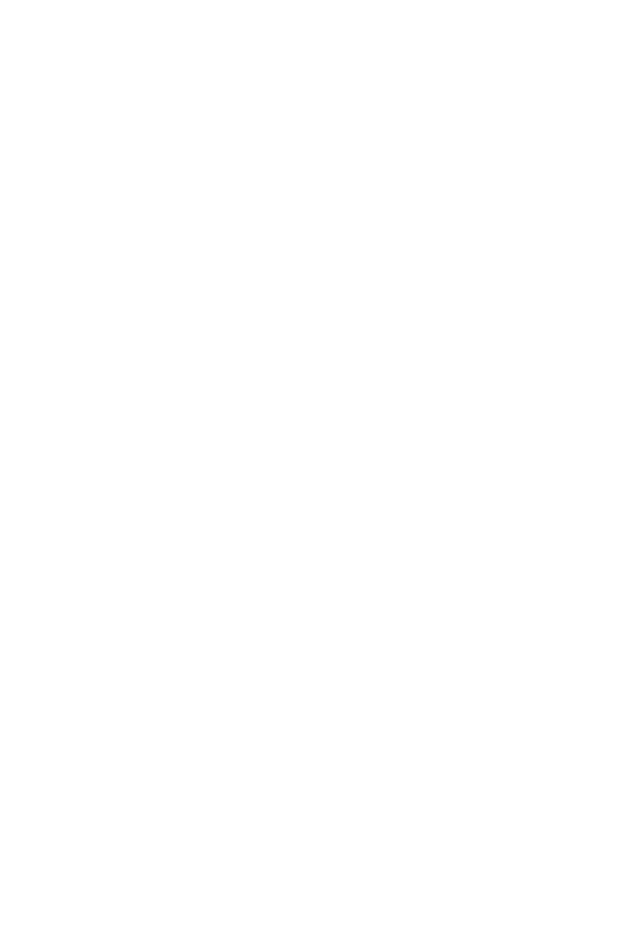
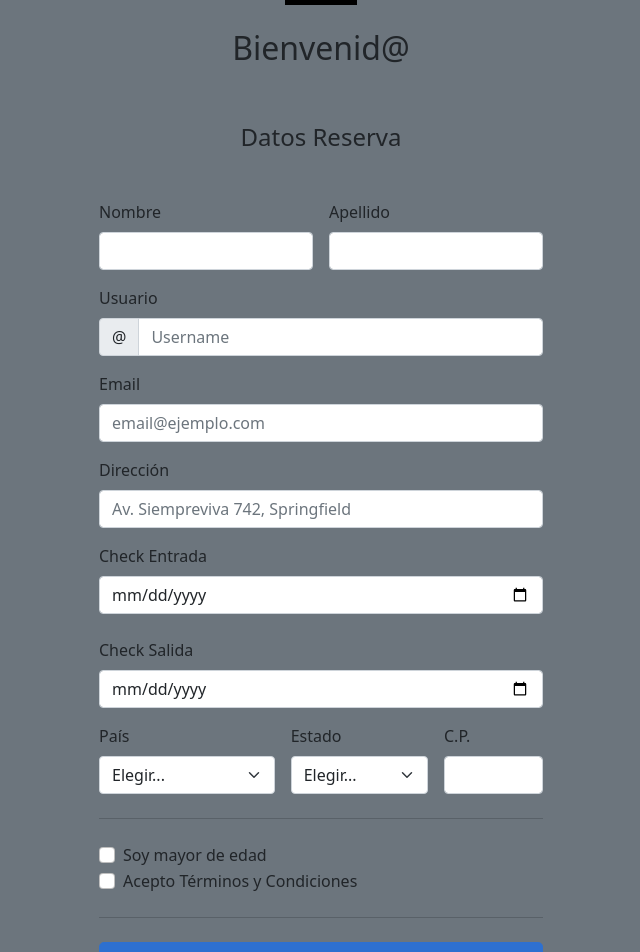
Before and after one commit to EdwardHub785/Proyecto-Final, an Angular app: page /reserva in a window 1280 px wide. Before the commit this address led to /. Shown: the part 200-1152 px from the top of the page, without its empty margins (319-959 px from the left). Before the commit the page ends 800 px from the top, so only its background shows below. Built offline with nearby package versions, Linux system fonts and the light colour scheme.

Commit message:
Mejora 2.2

```diff
--- a/src/app/app-routing.module.ts
+++ b/src/app/app-routing.module.ts
@@ -2,11 +2,13 @@ import { Component, NgModule } from '@angular/core';
 import { RouterModule, Routes } from '@angular/router';
 import { InicioCompComponent } from './component/inicio-comp/inicio-comp.component';
 import { LoginCompComponent } from './component/login-comp/login-comp.component';
+import { ReservaCompComponent } from './component/reserva-comp/reserva-comp.component';
 
 
 const routes: Routes = [
-  {path : 'inicio', component : InicioCompComponent},
-  {path: 'login', component: LoginCompComponent}
+  {path: 'inicio', component : InicioCompComponent},
+  {path: 'login', component: LoginCompComponent},
+  {path: 'reserva', component: ReservaCompComponent}
 ];
 
 @NgModule({
--- a/src/app/app.component.css
+++ b/src/app/app.component.css
@@ -59,7 +59,7 @@ body {
 }
 
 .mlink {
-    color: #fff;
+    color: rgb(226, 214, 43);
     text-decoration: none;
     padding: 30px;
     display: flex;
@@ -99,3 +99,6 @@ body {
     font-family: 'Dancing Script', cursive;
     font-size: 40px;
 }
+a{
+    color: rgb(226, 214, 43);
+}
--- a/src/app/component/inicio-comp/inicio-comp.component.html
+++ b/src/app/component/inicio-comp/inicio-comp.component.html
@@ -1,7 +1,7 @@
 <header>
     <div class="contenedor">
         <div>
-            <a href=""><button class="btn-1">Reserve Ya</button></a>
+            <a routerLink="/reserva"><button class="btn-1">Reserve Ya</button></a>
         </div>
         <div id="carouselExampleDark" class="carousel carousel-dark slide" data-bs-ride="carousel">
             <div class="carousel-indicators">
@@ -18,9 +18,7 @@
                         alt="...">
                     <div class="carousel-caption d-none d-md-block">
                         <h5>Suite de Luxe</h5>
-                        <p>La joya de nuestra corona es la Master Suite.
-                            Más que una habitación, es nuestro alojamiento más buscado y es una parte central de Hotel
-                            Jede..</p>
+                        <p>Te gusta el lujo? Tenemos este servicio de Luxe.</p>
                     </div>
                 </div>
                 <div class="carousel-item" data-bs-interval="20000">
@@ -36,8 +34,8 @@
                         class="d-block w-100" alt="...">
                     <div class="carousel-caption d-none d-md-block">
                         <h5>Superior King</h5>
-                        <p>Para aquellos que prefieren una habitación más grande. Nuestras camas king size son cómodas
-                            y quedarás encantado con la decoración.</p>
+                        <p>Para aquellos que prefieren una habitación más grande. Quedarás encantado con la decoración.
+                        </p>
                     </div>
                 </div>
             </div>
--- a/src/app/component/reserva-comp/reserva-comp.component.css
+++ b/src/app/component/reserva-comp/reserva-comp.component.css
@@ -0,0 +1,55 @@
+.container {
+    max-width: 960px;
+  }
+
+  .bd-placeholder-img {
+    font-size: 5.125rem;
+    text-anchor: middle;
+    -webkit-user-select: none;
+    -moz-user-select: none;
+    user-select: none;
+  }
+
+  @media (min-width: 768px) {
+    .bd-placeholder-img-lg {
+      font-size: 3.5rem;
+    }
+  }
+
+  .b-example-divider {
+    height: 3rem;
+    background-color: rgba(0, 0, 0, 0.1);
+    border: solid rgba(0, 0, 0, 0.15);
+    border-width: 1px 0;
+    box-shadow: inset 0 0.5em 1.5em rgba(0, 0, 0, 0.1),
+      inset 0 0.125em 0.5em rgba(0, 0, 0, 0.15);
+  }
+
+  .b-example-vr {
+    flex-shrink: 0;
+    width: 1.5rem;
+    height: 100vh;
+  }
+
+  .bi {
+    vertical-align: -0.125em;
+    fill: currentColor;
+  }
+
+  .nav-scroller {
+    position: relative;
+    z-index: 2;
+    height: 2.75rem;
+    overflow-y: hidden;
+  }
+
+  .nav-scroller .nav {
+    display: flex;
+    flex-wrap: nowrap;
+    padding-bottom: 1rem;
+    margin-top: -1px;
+    overflow-x: auto;
+    text-align: center;
+    white-space: nowrap;
+    -webkit-overflow-scrolling: touch;
+  }
--- a/src/app/component/reserva-comp/reserva-comp.component.html
+++ b/src/app/component/reserva-comp/reserva-comp.component.html
@@ -1 +1,112 @@
-<p>reserva-comp works!</p>
+<body class="bg-secondary">
+
+    <div class="container">
+        <main>
+            <div class="py-5 text-center">
+                <img class="d-block mx-auto mb-4" src="/assets/logo.PNG" alt="" width="72" height="57">
+                <h2>Bienvenid@ <em>
+                    </em></h2>
+            </div>
+
+            <div class="row">
+
+                <div class="col-md-6 offset-md-3">
+                    <h4 class="mb-5 text-center">Datos Reserva</h4>
+
+                    <form id="formularioDatos" action="/editar>" method="post">
+
+                        <div class="row g-3">
+                            <div class="col-sm-6">
+                                <label for="firstName" class="form-label">Nombre</label>
+                                <input type="text" id="inpNombre" class="form-control" name="nombre"
+                                    value="">
+                            </div>
+
+                            <div class="col-sm-6">
+                                <label class="form-label">Apellido</label>
+                                <input type="text" id="apellido" class="form-control" name="apellido"
+                                    value="">
+                            </div>
+
+                            <div class="col-12">
+                                <label class="form-label">Usuario</label>
+                                <div class="input-group ">
+                                    <span class="input-group-text">@</span>
+                                    <input type="text" class="form-control" id="user" placeholder="Username"
+                                        name="usuario" value="">
+                                </div>
+                            </div>
+
+                            <div class="col-12">
+                                <label class="form-label">Email </label>
+                                <input type="email" class="form-control" id="email" placeholder="email@ejemplo.com"
+                                    name="email" value="">
+                            </div>
+
+                            <div class="col-12">
+                                <label class="form-label">Dirección</label>
+                                <input type="text" class="form-control" id="direccion"
+                                    placeholder="Av. Siempreviva 742, Springfield" name="direccion"
+                                    value="">
+                            </div>
+
+                            <div class="col-12">
+                                <label class="form-label" > Check Entrada </label>
+                                <input class="form-control" type="date" placeholder="Entrada">
+                                <br>
+                                <label class="form-label"> Check Salida</label>
+                                <input class="form-control" type="date" placeholder="Salida">
+                            </div>
+
+                            <div class="col-md-5">
+                                <label class="form-label">País</label>
+                                <select class="form-select" id="selectPais" name="selectPais">
+                                    <option value="">Elegir...</option>
+                                    <option value="col">Colombia</option>
+                                    <option value="arg">Argentina</option>
+                                    <option value="eeuu">Estados Unidos</option>
+                                    <option value="otro">Otro</option>
+                                </select>
+                            </div>
+
+                            <div class="col-md-4">
+                                <label class="form-label">Estado</label>
+                                <select class="form-select" id="selectEstado" name="selectEstado">
+                                    <option value="">Elegir...</option>
+                                    <option value="estado_1">Estado 1</option>
+                                    <option value="estado_2">Estado 2</option>
+                                    <option value="estado_3">Estado 3</option>
+                                </select>
+                            </div>
+
+                            <div class="col-md-3">
+                                <label class="form-label">C.P.</label>
+                                <input type="text" id="cp" class="form-control" name="cp" value="">
+                            </div>
+                        </div>
+
+                        <hr class="my-4">
+
+                        <div class="form-check">
+                            <input type="checkbox" id="checkEdad" class="form-check-input" name="checkEdad">
+                            <label class="form-check-label">Soy mayor de edad</label>
+                        </div>
+
+                        <div class="form-check">
+                            <input type="checkbox" id="terminos" class="form-check-input" name="checkTerminos">
+                            <label class="form-check-label">Acepto Términos y Condiciones</label>
+                        </div>
+
+                        <hr class="my-4">
+
+                        <button class="w-100 btn btn-primary btn-lg" type="submit" id="btnGurdar"
+                            disabled>Guardar</button>
+                    </form>
+                </div>
+            </div>
+        </main>
+
+        <footer class="my-5 pt-5 text-muted text-center text-small">
+            <p class="mb-1">&copy; 2022 HOTEL JEDE</p>
+        </footer>
+    </div>
```
